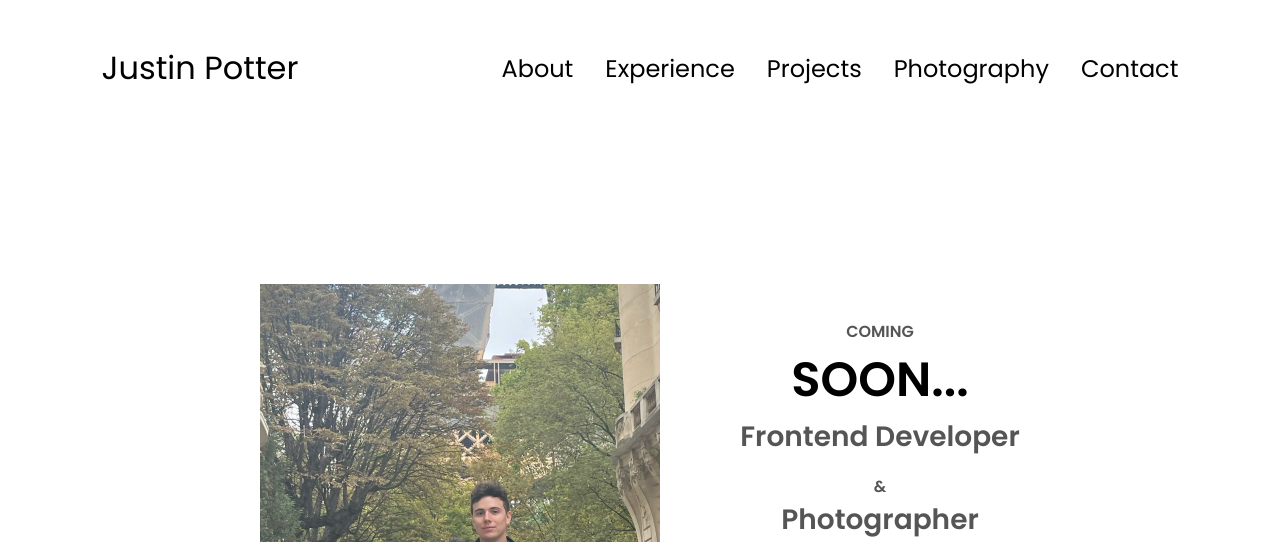
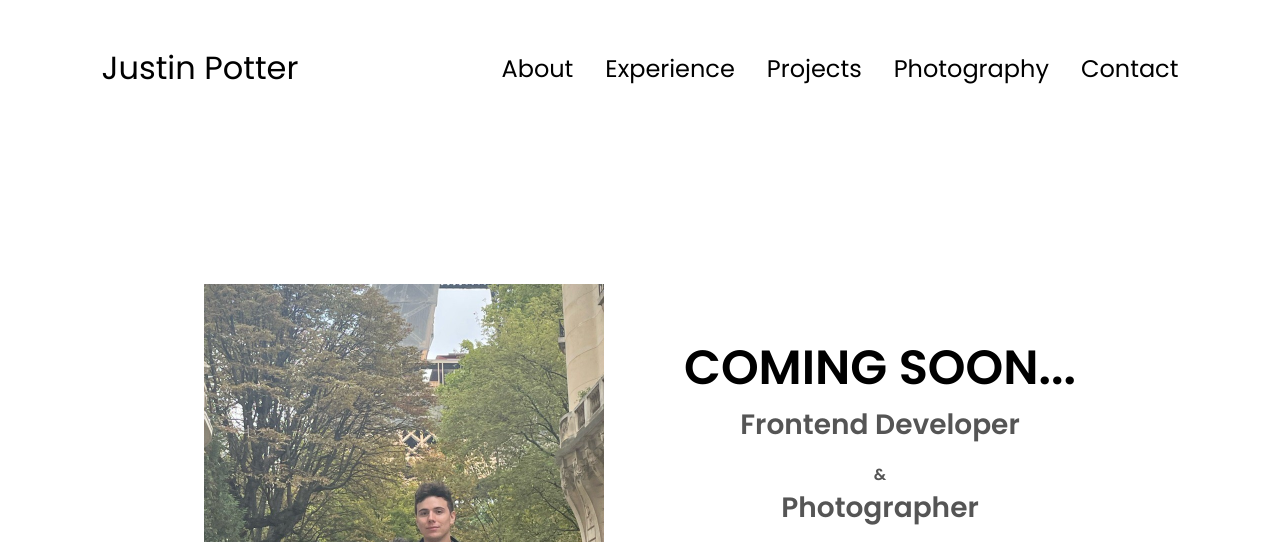
Before and after one commit to whitelight-whiteheat/portfoolio, a plain HTML site: page index.html in a window 1280 px wide. Shown: the top 542 px of the page. Drawn offline with Linux system fonts and the light colour scheme.

Commit message:
Update index.html

```diff
--- a/index.html
+++ b/index.html
@@ -4,7 +4,7 @@
     <meta charset="UTF-8" />
     <meta http-equiv="X-UA-Compatible" content="IE=edge" />
     <meta name="viewport" content="width=device-width, initial-scale=1.0" />
-    <title>JP Portfolio</title>
+    <title>Justin Potter</title>
     <link rel="stylesheet" href="style.css" />
     <link rel="stylesheet" href="mediaqueries.css" />
   </head>
@@ -43,8 +43,8 @@
         <img src="./assets/profile-pic.png" alt="Justin Potter profile picture" />
       </div>
       <div class="section__text">
-        <p class="section__text__p1">COMING</p>
-        <h1 class="title">SOON...</h1>
+        <p class="section__text__p1"></p>
+        <h1 class="title">COMING SOON...</h1>
         <p class="section__text__p2">Frontend Developer</p>
         <p class="section__text__p1">&</p>
         <p class="section__text__p2">Photographer</p>
```
